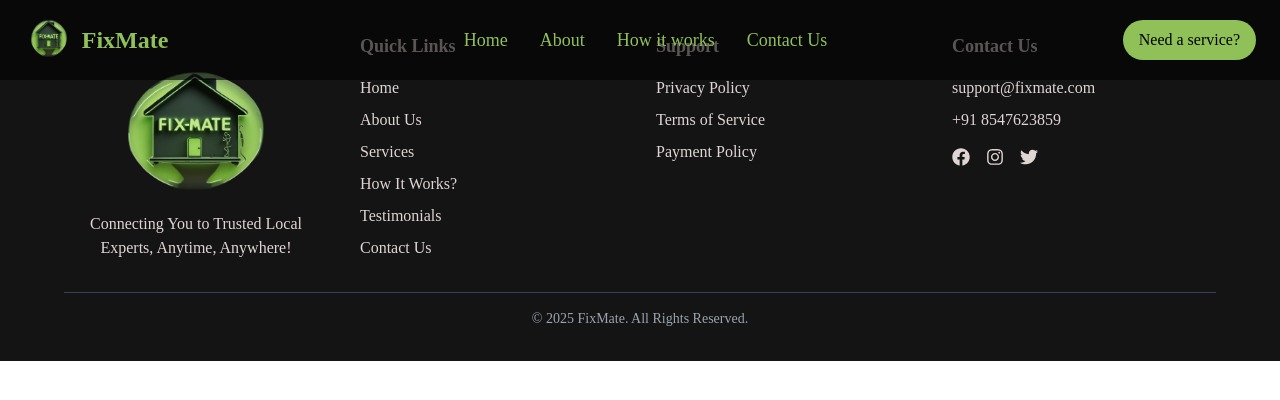
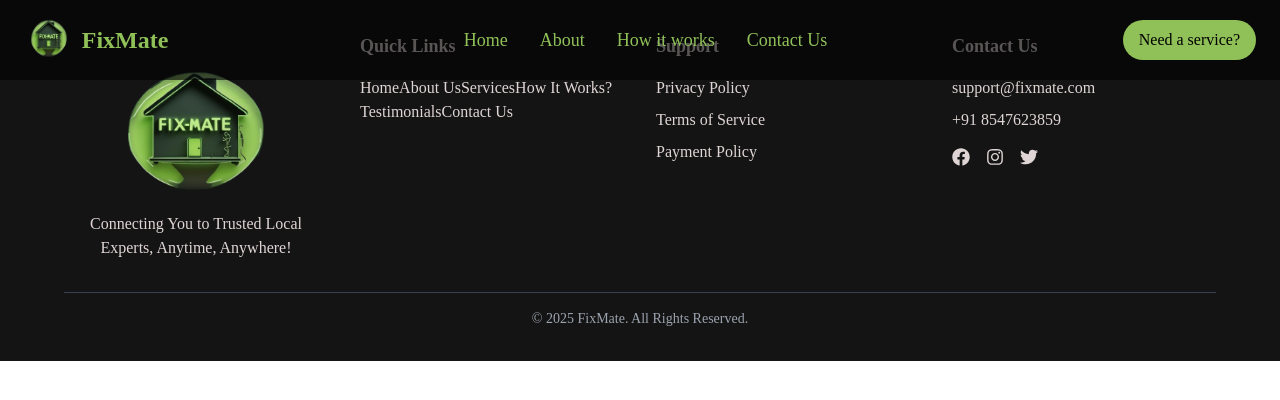
Before and after one commit to silpa4251/Fixmate, a React (Vite) app in the folder Client/: page /admin/users in a window 1280 px wide. Shown: the top 400 px of the page. Built offline with nearby package versions, Linux system fonts and the light colour scheme; no server answers.

Commit message:
footer updated

```diff
--- a/Client/src/components/Footer/Footer.jsx
+++ b/Client/src/components/Footer/Footer.jsx
@@ -22,36 +22,35 @@
         <div className="text-center md:text-left">
           <h3 className="text-lg font-semibold text-white mb-4">Quick Links</h3>
           <ul className="space-y-2">
-            <li>
+
               <a href="#" className="hover:text-green-500">
                 Home
               </a>
-            </li>
-            <li>
+
               <a href="#" className="hover:text-green-500">
                 About Us
               </a>
-            </li>
-            <li>
+
+
               <a href="#" className="hover:text-green-500">
                 Services
               </a>
-            </li>
-            <li>
+
+
               <a href="#" className="hover:text-green-500">
                 How It Works?
               </a>
-            </li>
-            <li>
+
+
               <a href="#" className="hover:text-green-500">
                 Testimonials
               </a>
-            </li>
-            <li>
+
+
               <a href="#" className="hover:text-green-500">
                 Contact Us
               </a>
-            </li>
+
           </ul>
         </div>
 
```
Also changed, not shown: 1 other file (tests, documents, lock files or other folders).
